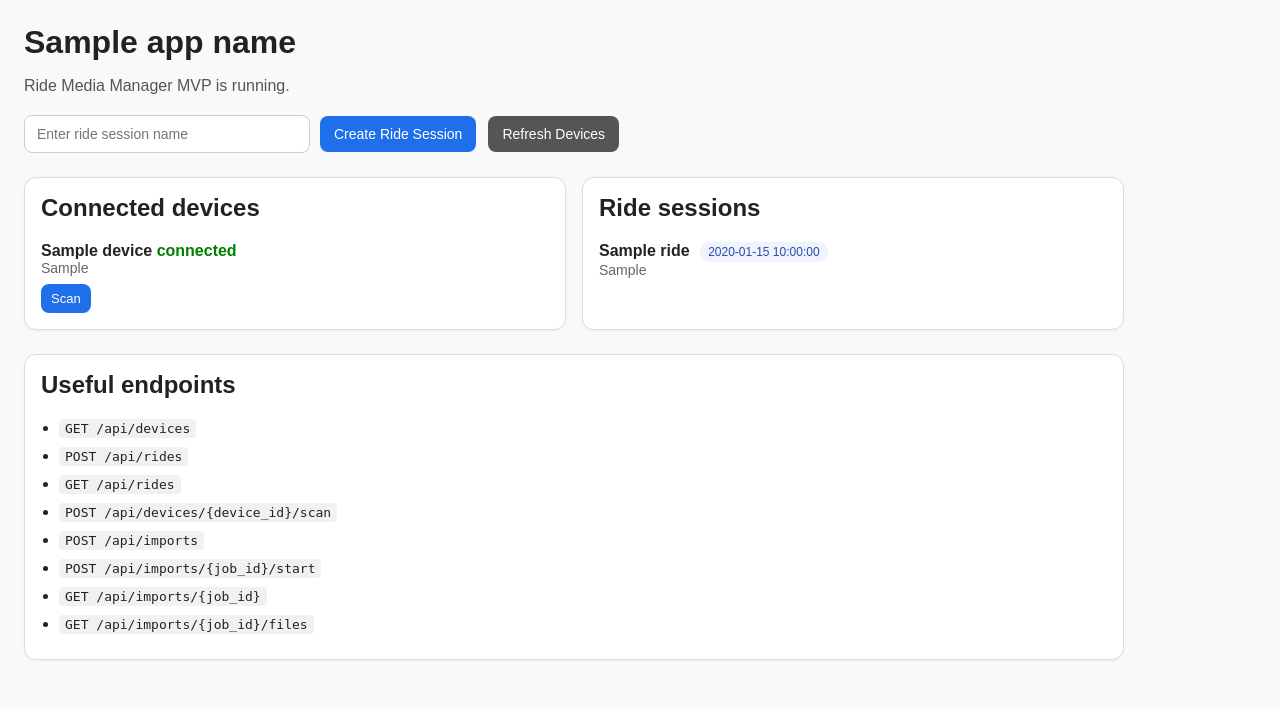
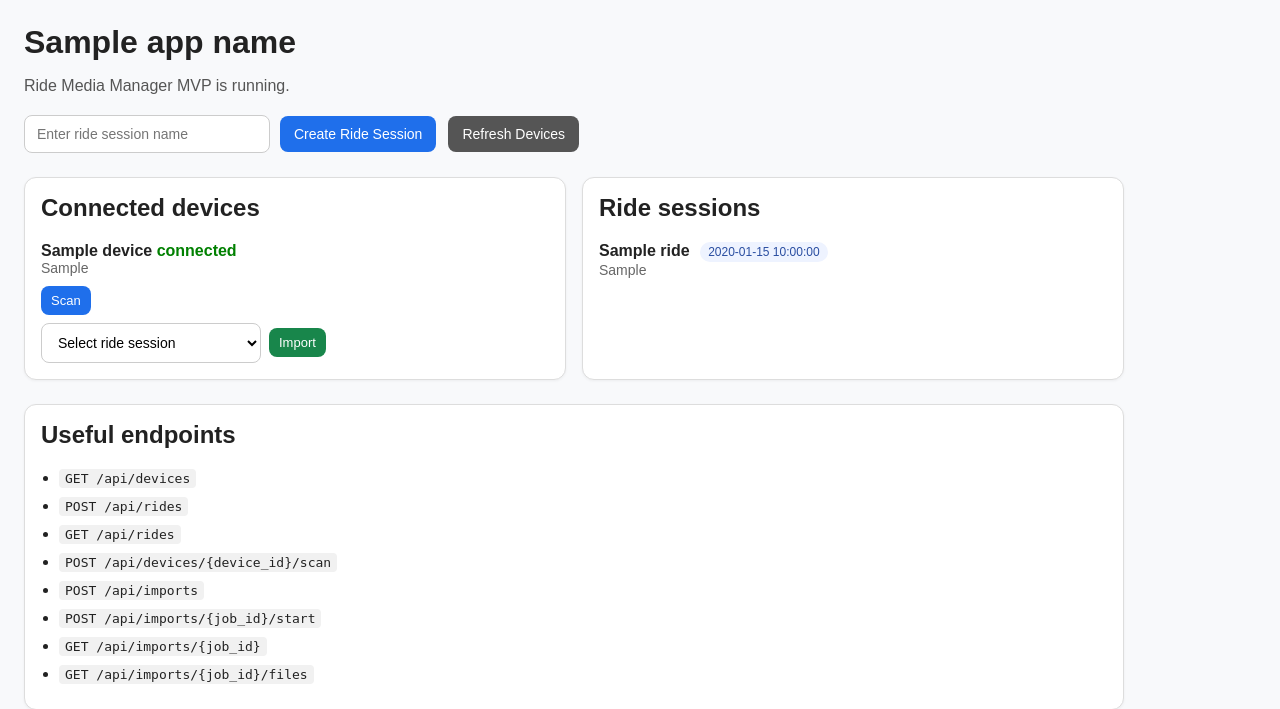
Before and after one commit to Shubham2602/ride-media-manager, a FastAPI app: template app/templates/dashboard.html in a window 1280 px wide. Shown: the top 709 px of the page. Run offline with FastAPI, Linux system fonts and the light colour scheme; the template is opened without the code that fills it: most values are stand-ins (such as "Sample title", 1, 10 or a date in 2020).

Commit message:
Updated dashboard for Add Ride

```diff
--- a/app/main.py
+++ b/app/main.py
@@ -38,9 +38,9 @@ def create_app() -> FastAPI:
         rides = ride_service.list_rides()
 
         return templates.TemplateResponse(
+            request,
             "dashboard.html",
             {
-                "request": request,
                 "app_name": settings.app_name,
                 "devices": [dict(device) for device in devices],
                 "rides": [dict(ride) for ride in rides],
--- a/app/templates/dashboard.html
+++ b/app/templates/dashboard.html
@@ -31,7 +31,7 @@
 
       .grid {
         display: grid;
-        grid-template-columns: repeat(auto-fit, minmax(360px, 1fr));
+        grid-template-columns: repeat(auto-fit, minmax(420px, 1fr));
         gap: 16px;
         margin-top: 20px;
       }
@@ -103,6 +103,10 @@
         background: #555;
       }
 
+      .btn.success {
+        background: #18864b;
+      }
+
       .btn.small {
         padding: 7px 10px;
         font-size: 13px;
@@ -120,17 +124,23 @@
         align-items: center;
       }
 
-      input[type="text"] {
-        min-width: 260px;
+      input[type="text"],
+      select {
+        min-width: 220px;
         padding: 10px 12px;
         border: 1px solid #ccc;
         border-radius: 8px;
         font-size: 14px;
+        background: white;
       }
 
       .device-actions,
       .ride-actions {
-        margin-top: 8px;
+        margin-top: 10px;
+        display: flex;
+        gap: 8px;
+        flex-wrap: wrap;
+        align-items: center;
       }
 
       .message-box {
@@ -182,6 +192,14 @@
       .endpoint-list li {
         margin-bottom: 10px;
       }
+
+      .import-row {
+        display: flex;
+        gap: 8px;
+        flex-wrap: wrap;
+        align-items: center;
+        margin-top: 8px;
+      }
     </style>
   </head>
   <body>
@@ -225,16 +243,39 @@
 
             <div class="muted">{{ device.mount_path }}</div>
 
+            {% if device.status == "connected" %}
             <div class="device-actions">
-              {% if device.status == "connected" %}
               <button
                 class="btn small"
                 onclick="scanDevice({{ device.id }}, '{{ device.device_name }}')"
               >
                 Scan
               </button>
-              {% endif %}
             </div>
+
+            <div class="import-row">
+              <select id="ride-select-{{ device.id }}">
+                <option value="">Select ride session</option>
+                {% for ride in rides %}
+                <option value="{{ ride.id }}">{{ ride.name }}</option>
+                {% endfor %}
+              </select>
+
+              <button
+                class="btn success small"
+                onclick="importDevice({{ device.id }}, '{{ device.device_name }}')"
+                {% if not rides %}disabled{% endif %}
+              >
+                Import
+              </button>
+            </div>
+
+            {% if not rides %}
+            <div class="muted" style="margin-top: 8px;">
+              Create a ride session first to import media.
+            </div>
+            {% endif %}
+            {% endif %}
           </div>
           {% endfor %}
         {% else %}
@@ -303,6 +344,62 @@
         }
       }
 
+      async function importDevice(deviceId, deviceName) {
+        const select = document.getElementById(`ride-select-${deviceId}`);
+        const rideSessionId = select.value;
+
+        if (!rideSessionId) {
+          showMessage("Please select a ride session before importing.", "error");
+          return;
+        }
+
+        try {
+          showMessage(`Creating import job for ${deviceName}...`, "success");
+
+          const createResponse = await fetch("/api/imports", {
+            method: "POST",
+            headers: {
+              "Content-Type": "application/json",
+            },
+            body: JSON.stringify({
+              ride_session_id: Number(rideSessionId),
+              device_id: deviceId,
+            }),
+          });
+
+          const createData = await createResponse.json();
+
+          if (!createResponse.ok) {
+            throw new Error(createData.detail || "Failed to create import job");
+          }
+
+          const jobId = createData.id;
+
+          showMessage(`Starting import for ${deviceName}...`, "success");
+
+          const startResponse = await fetch(`/api/imports/${jobId}/start`, {
+            method: "POST",
+          });
+
+          const startData = await startResponse.json();
+
+          if (!startResponse.ok) {
+            throw new Error(startData.detail || "Failed to start import");
+          }
+
+          showMessage(
+            `Import finished for ${deviceName}. Status: ${startData.job_status}. Copied: ${startData.copied_files}, duplicates skipped: ${startData.skipped_duplicates}, failed: ${startData.failed_files}.`,
+            startData.failed_files > 0 ? "error" : "success"
+          );
+
+          setTimeout(() => {
+            window.location.reload();
+          }, 1000);
+        } catch (error) {
+          showMessage(`Import failed: ${error.message}`, "error");
+        }
+      }
+
       document
         .getElementById("create-ride-form")
         .addEventListener("submit", async function (event) {
```
